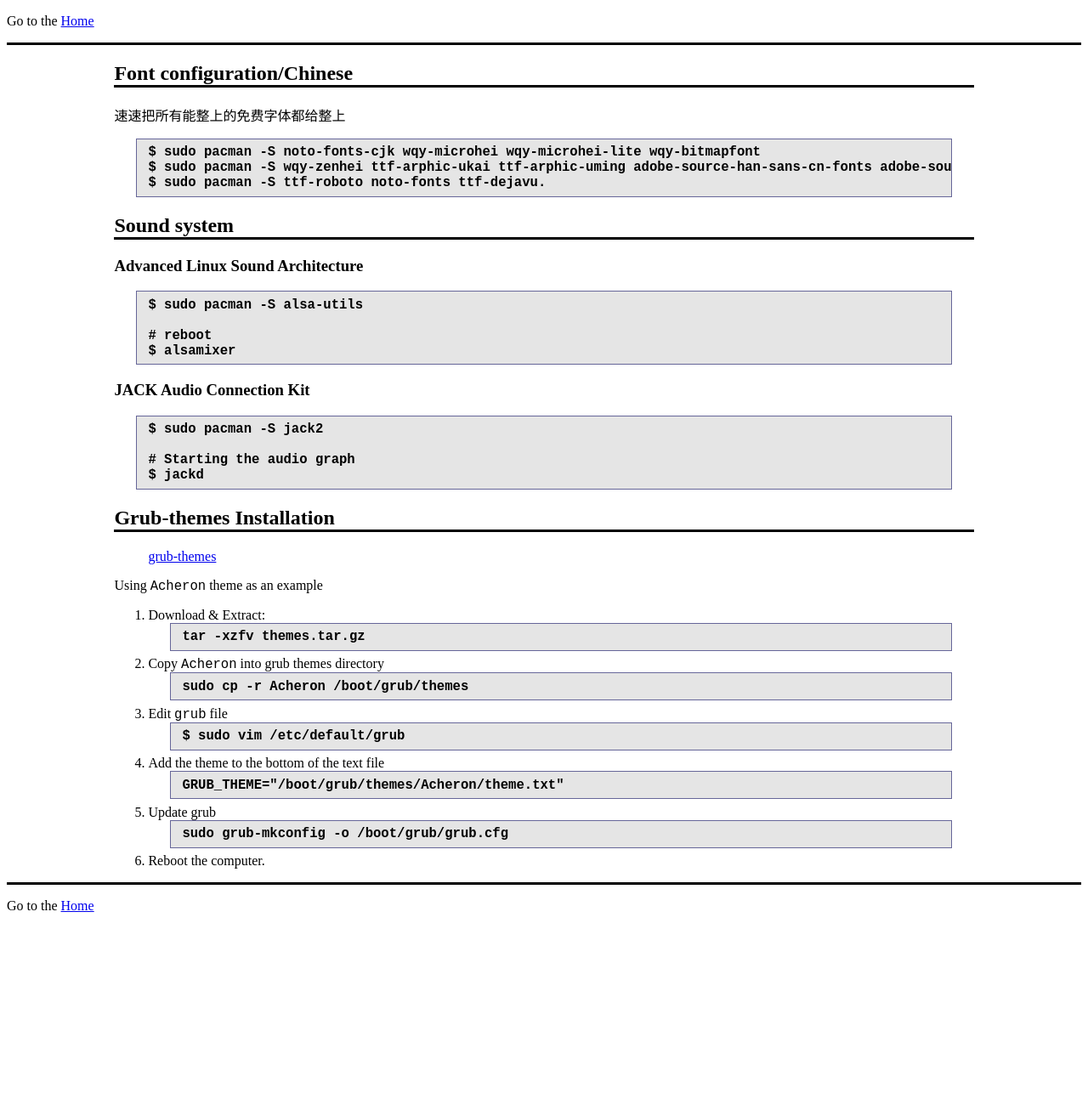
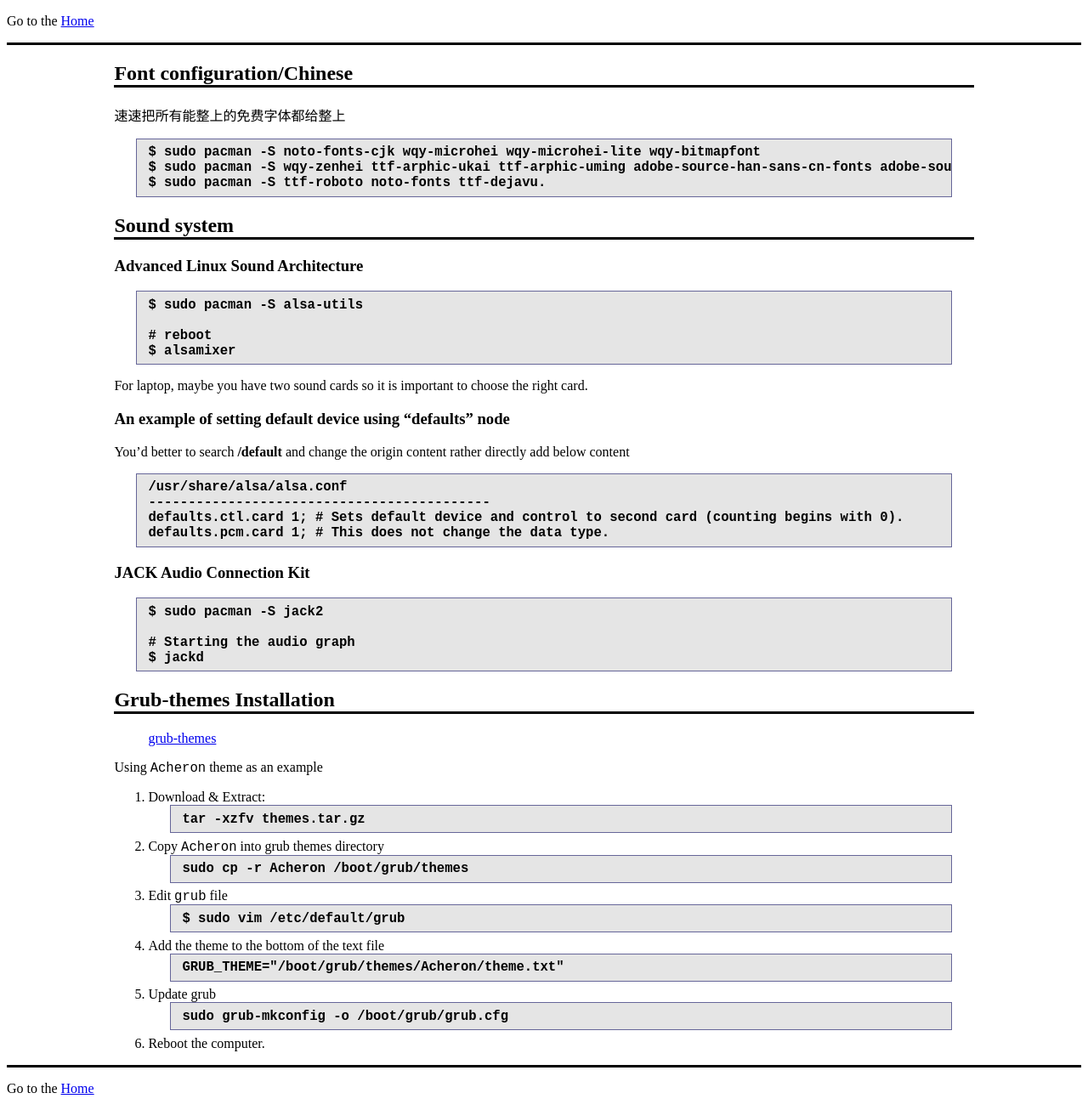
Before and after one commit to WGZ-W/wgz-w.github.io, a Jekyll site: the page built from _posts/ArchLinux/2024-10-11-configuration.md, in a window 1280 px wide. Shown: the whole page at 85% size. Built offline with Jekyll 4.4.1, drawn with Linux system fonts in a browser that asks for light colours; before the commit the page ends 1091 px from its top, so only the background shows below that.

Commit message:
configure sound for archlinux and laptop

````diff
--- a/_posts/ArchLinux/2024-10-11-configuration.md
+++ b/_posts/ArchLinux/2024-10-11-configuration.md
@@ -23,6 +23,16 @@ $ sudo pacman -S alsa-utils
 $ alsamixer
 ```
 
+For laptop, maybe you have two sound cards so
+it is important to choose the right card.
+### An example of setting default device using "defaults" node
+You'd better to search **/default** and change the origin content rather directly add below content
+```
+/usr/share/alsa/alsa.conf
+-------------------------------------------
+defaults.ctl.card 1; # Sets default device and control to second card (counting begins with 0).
+defaults.pcm.card 1; # This does not change the data type.
+```
 ### JACK Audio Connection Kit
 ```
 $ sudo pacman -S jack2
````
